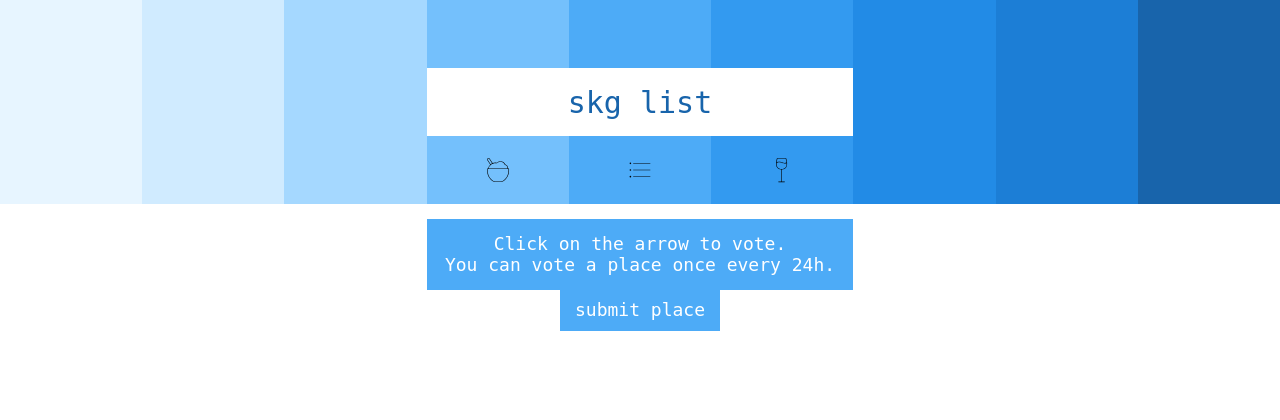
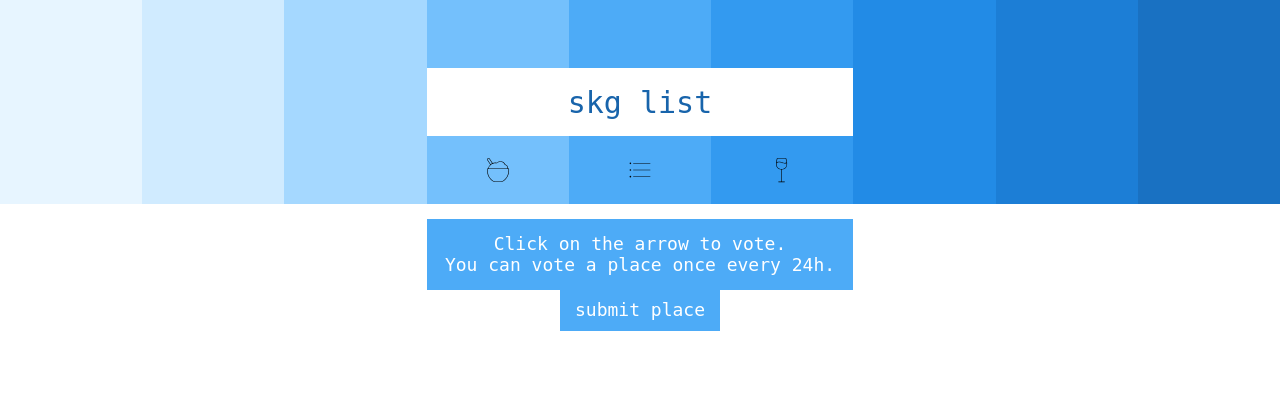
Before and after one commit to sirodoht/skglist.com, a Django app: page / in a window 1280 px wide. Shown: the top 420 px of the page. Run offline with Django 3.2, Linux system fonts and the light colour scheme; data that the repository does not hold is empty.

Commit message:
fix blue nine color on grid

```diff
--- a/main/static/styles/main.css
+++ b/main/static/styles/main.css
@@ -356,7 +356,7 @@ a {
 
 .nine {
     grid-area: 1 / 9 / 4 / 10;
-    background: #1864ab;
+    background: #1971c2;
 }
 
 .places {
```
